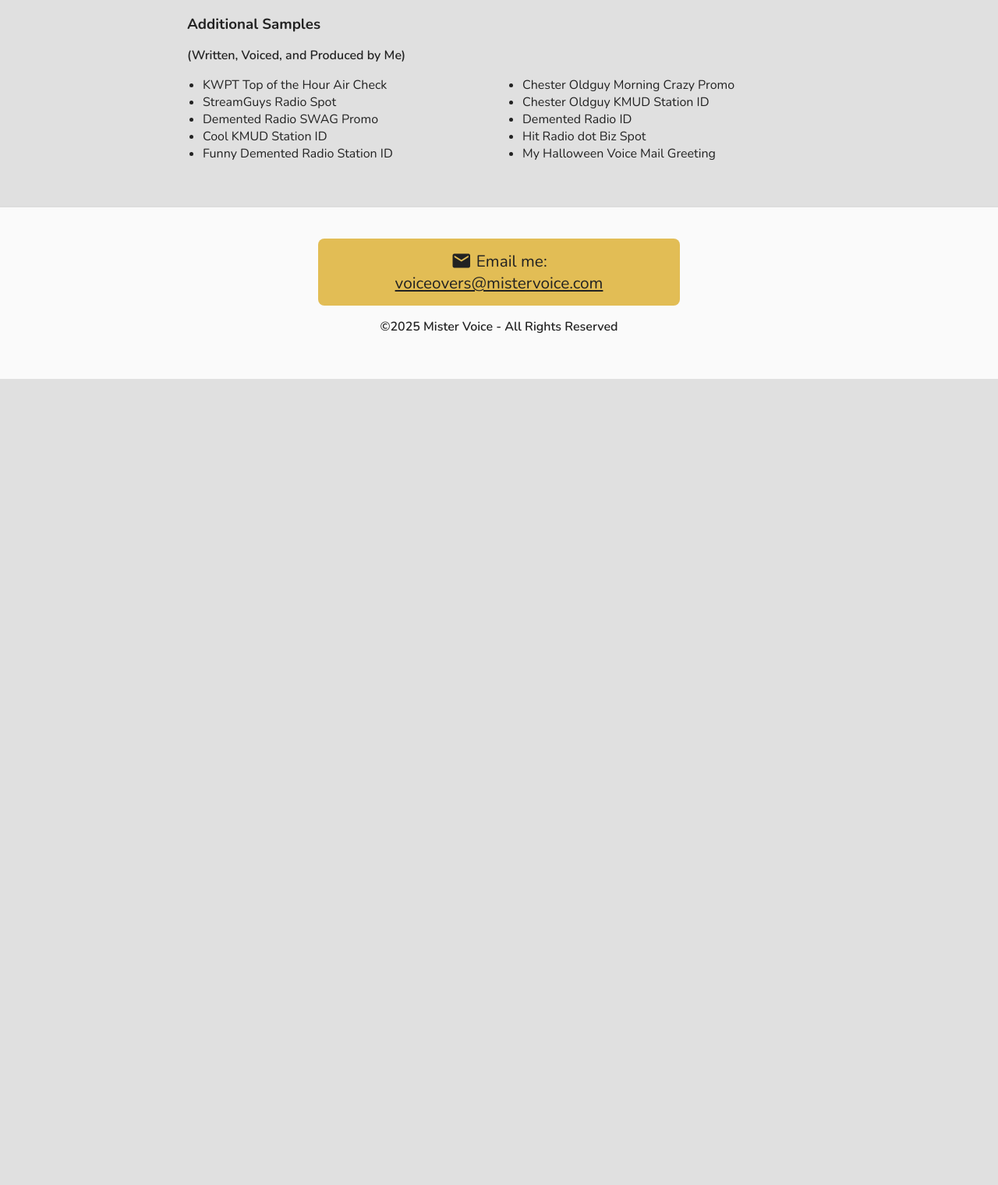
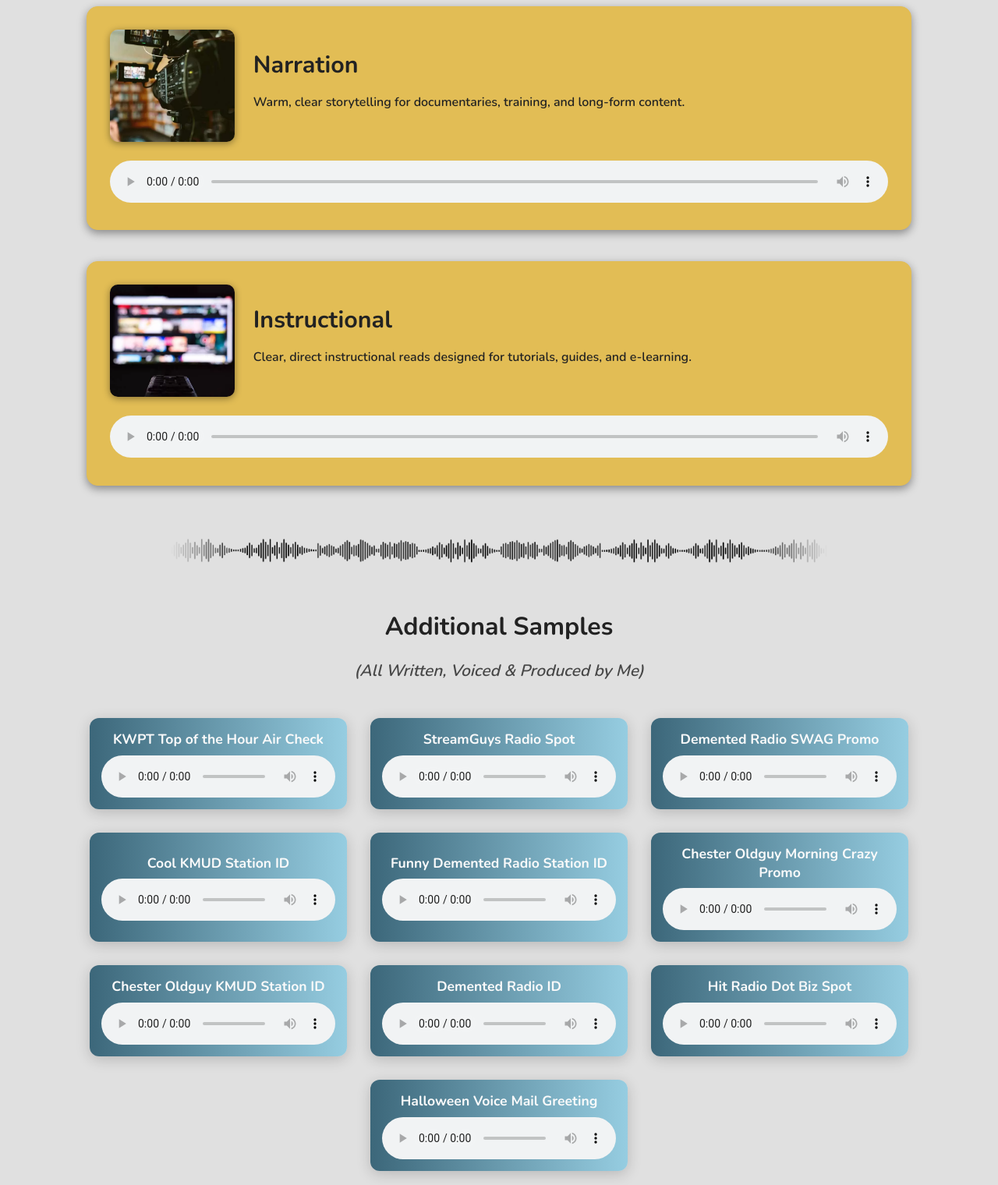
Before and after one commit to lilyyassemi/chatgpt_v1, a plain HTML site: page demos.html in a window 1280 px wide. Shown: the part 1260-2780 px from the top of the page at 78% size. Before the commit the page ends 1746 px from the top, so only its background shows below. Drawn offline with nearby package versions, Linux system fonts and the light colour scheme; a web font is replaced by a local one.

Commit message:
Adjusted site for basic demo readiness

```diff
--- a/demos.html
+++ b/demos.html
@@ -25,78 +25,150 @@
         </nav>
     </div>
 </header>
-
 <section class="demos-page-section">
     <h1>Professional Voice Demos</h1>
+
     <p class="demos-page-teaser">
-        Explore a few of my featured demos to hear how I bring projects and ideas to life.
-        For the complete collection, visit my <a href="#samples">Samples of My Work</a> below.
+        A curated selection of my most-requested demo styles — each
+        <strong>Written, Voiced, and Produced by Me</strong>.
+        Browse all demos below to get a full sense of my range and delivery.
     </p>
 
-    <!-- Featured Demos -->
-    <div class="featured-demos">
-        <div class="demo-item">
-            <img src="images/demo/commercial.jpg" alt="Commercial Demo">
-            <h3>Commercial</h3>
-            <p>Engaging reads designed to capture attention and drive results.</p>
+    <!-- ===== CATEGORY SECTIONS WITH PHOTOS ===== -->
+    <div class="demo-page-categories">
+        <div class="demo-category">
+            <div class="category-info">
+                <img src="images/demo/commercial.jpg" alt="Commercial Voiceover">
+                <div>
+                    <h2>Commercial</h2>
+                    <p>Engaging reads crafted to grab attention and motivate listeners.</p>
+                </div>
+            </div>
+
             <audio controls>
                 <source src="audio/commercial.mp3" type="audio/mpeg">
             </audio>
         </div>
 
-        <div class="demo-item">
-            <img src="images/demo/narration.jpg" alt="Narration Demo">
-            <h3>Narration</h3>
-            <p>Professional narration for training, e-learning, or storytelling.</p>
+        <div class="demo-category">
+            <div class="category-info">
+                <img src="images/demo/promotional.jpg" alt="Promotional Voiceover">
+                <div>
+                    <h2>Promotional</h2>
+                    <p>Energetic, polished promo reads for campaigns, events, and brand messaging.</p>
+                </div>
+            </div>
+
+            <audio controls>
+                <source src="audio/promotional.mp3" type="audio/mpeg">
+            </audio>
+        </div>
+
+        <div class="demo-category">
+            <div class="category-info">
+                <img src="images/demo/animation.jpg" alt="Animation Voiceover">
+                <div>
+                    <h2>Animation</h2>
+                    <p>Dynamic character voices tailored for animation, games, and creative media.</p>
+                </div>
+            </div>
+
+            <audio controls>
+                <source src="audio/animation.mp3" type="audio/mpeg">
+            </audio>
+        </div>
+
+        <div class="demo-category">
+            <div class="category-info">
+                <img src="images/demo/narration.jpg" alt="Narration Voiceover">
+                <div>
+                    <h2>Narration</h2>
+                    <p>Warm, clear storytelling for documentaries, training, and long-form content.</p>
+                </div>
+            </div>
+
             <audio controls>
                 <source src="audio/narration.mp3" type="audio/mpeg">
             </audio>
         </div>
 
-        <div class="demo-item">
-            <img src="images/demo/commercial.jpg" alt="Instructional Demo">
-            <h3>Instructional</h3>
-            <p>Clear, concise instructions for tutorials, guides, and demos.</p>
+        <div class="demo-category">
+            <div class="category-info">
+                <img src="images/demo/instructional.jpg" alt="Instructional Voiceover">
+                <div>
+                    <h2>Instructional</h2>
+                    <p>Clear, direct instructional reads designed for tutorials, guides, and e-learning.</p>
+                </div>
+            </div>
+
             <audio controls>
                 <source src="audio/instructional.mp3" type="audio/mpeg">
             </audio>
         </div>
 
-        <div class="demo-item">
-            <img src="images/demo/commercial.jpg" alt="Animation Demo">
-            <h3>Animation</h3>
-            <p>Character voices and dynamic reads for games, animations, and projects.</p>
-            <audio controls>
-                <source src="audio/animation.mp3" type="audio/mpeg">
-            </audio>
-        </div>
-
-        <div class="demo-item">
-            <img src="images/demo/corporate.jpg" alt="Promotional Demo">
-            <h3>Promotional</h3>
-            <p>Vibrant promo reads for campaigns, events, and marketing materials.</p>
-            <audio controls>
-                <source src="audio/promotional.mp3" type="audio/mpeg">
-            </audio>
-        </div>
     </div>
 
-    <!-- Secondary Samples -->
+    <img src="images/soundwaves.png" class="soundwaves" alt="Soundwaves">
+
+    <!-- ===== ADDITIONAL SAMPLES ===== -->
     <div class="secondary-samples" id="samples">
-        <h3>Additional Samples</h3>
-        <p>(Written, Voiced, and Produced by Me)</p>
-        <ul>
-            <li>KWPT Top of the Hour Air Check</li>
-            <li>StreamGuys Radio Spot</li>
-            <li>Demented Radio SWAG Promo</li>
-            <li>Cool KMUD Station ID</li>
-            <li>Funny Demented Radio Station ID</li>
-            <li>Chester Oldguy Morning Crazy Promo</li>
-            <li>Chester Oldguy KMUD Station ID</li>
-            <li>Demented Radio ID</li>
-            <li>Hit Radio dot Biz Spot</li>
-            <li>My Halloween Voice Mail Greeting</li>
-        </ul>
+
+        <h1>Additional Samples</h1>
+        <p class="sample-note">(All Written, Voiced & Produced by Me)</p>
+
+        <div class="additional-grid">
+
+            <!-- Repeat this block for each sample -->
+            <div class="audio-section">
+                <h4>KWPT Top of the Hour Air Check</h4>
+                <audio controls src="audio/kwpt.mp3"></audio>
+            </div>
+
+            <div class="audio-section">
+                <h4>StreamGuys Radio Spot</h4>
+                <audio controls src="audio/streamguys.mp3"></audio>
+            </div>
+
+            <div class="audio-section">
+                <h4>Demented Radio SWAG Promo</h4>
+                <audio controls src="audio/demented-swag.mp3"></audio>
+            </div>
+
+            <div class="audio-section">
+                <h4>Cool KMUD Station ID</h4>
+                <audio controls src="audio/kmud-cool.mp3"></audio>
+            </div>
+
+            <div class="audio-section">
+                <h4>Funny Demented Radio Station ID</h4>
+                <audio controls src="audio/funny-id.mp3"></audio>
+            </div>
+
+            <div class="audio-section">
+                <h4>Chester Oldguy Morning Crazy Promo</h4>
+                <audio controls src="audio/chester-crazy.mp3"></audio>
+            </div>
+
+            <div class="audio-section">
+                <h4>Chester Oldguy KMUD Station ID</h4>
+                <audio controls src="audio/chester-id.mp3"></audio>
+            </div>
+
+            <div class="audio-section">
+                <h4>Demented Radio ID</h4>
+                <audio controls src="audio/demented-id.mp3"></audio>
+            </div>
+
+            <div class="audio-section">
+                <h4>Hit Radio Dot Biz Spot</h4>
+                <audio controls src="audio/hitradio.mp3"></audio>
+            </div>
+
+            <div class="audio-section">
+                <h4>Halloween Voice Mail Greeting</h4>
+                <audio controls src="audio/halloween.mp3"></audio>
+            </div>
+        </div>
     </div>
 </section>
 
--- a/style.css
+++ b/style.css
@@ -5,6 +5,8 @@
     font-style: normal;
     font-display: swap;
 }
+
+
 
 body {
     margin: 0;
@@ -48,6 +50,9 @@ nav {
 .soundwaves {
     width: 75%;
     height: auto;
+    display: block;
+    margin: 0 auto;
+    justify-self: center;
     /*margin-top: 25px;*/
     mask-image: linear-gradient(
         to right,
@@ -149,6 +154,10 @@ nav a {
     font-size: 1.3em;
     cursor: pointer;
     box-shadow: 3px 3px 8px #000;
+}
+
+.hero-button a {
+    text-decoration: none;
 }
 
 /* DEMO SECTION */
@@ -608,7 +617,115 @@ ABOUT PAGE
    ---------------------
 */
 
+/* =========== DEMOS PAGE =========== */
+
 .demos-page-section {
+    padding: 2rem 1rem;
+}
+
+.demos-page-section h1 {
+    text-align: center;
+    margin: 0;
+}
+
+.demos-page-teaser {
+    max-width: 70%;
+    text-align: center;
+    margin: 0.5rem auto 3rem;
+    font-size: 1.2rem;
+}
+
+/* CATEGORY BLOCK */
+
+.demo-page-categories {
+    display: flex;
+    flex-direction: column;
+    justify-content: center;
+    align-items: center;
+}
+
+.demo-category {
+    background: #E2BD55;
+    border: 1px solid #E2BD55;
+    border-radius: 14px;
+    padding: 1.8rem;
+    margin-bottom: 2.5rem;
+    box-shadow: 0 4px 12px rgba(0,0,0,0.4);
+    width: 80%;
+
+}
+
+.category-info {
+    display: flex;
+    align-items: center;
+    gap: 1.5rem;
+    margin-bottom: 1rem;
+}
+
+.category-info img {
+    width: 160px;
+    border-radius: 10px;
+    box-shadow: 0 2px 10px rgba(0,0,0,0.4);
+}
+
+.category-info h2 {
+    font-size: 1.9rem;
+    margin: 0;
+}
+
+/* Audio Player */
+.demo-category audio,
+.sample-card audio {
+    width: 100%;
+    margin-top: 0.5rem;
+}
+
+/* ADDITIONAL SAMPLES */
+.secondary-samples {
+    margin-top: 2rem;
+}
+
+.sample-note {
+    margin-bottom: 2rem;
+    font-size: 1.3em;
+    font-style: italic;
+    opacity: 0.8;
+    text-align: center;
+}
+
+.additional-grid {
+    display: flex;
+    flex-direction: row;
+    flex-wrap: wrap;
+    justify-content: center;
+    /* gap: 1.5rem;
+    grid-template-columns: repeat(auto-fit, minmax(260px, 1fr)); */
+}
+
+.demos-page-section .audio-section {
+    font-size: 1.3em;
+    color: #fafafa;
+    margin: 15px;
+    background: linear-gradient(to left, #96CDE1, #3C677A);
+    border-radius: 12px;
+    box-shadow: 0 4px 18px rgba(0,0,0,0.18);
+    padding: 15px;
+    width: 300px;
+    display: flex;
+    flex-direction: column;
+    justify-content: center;
+    vertical-align: center;
+}
+
+.demos-page-section .audio-section h4 {
+    margin-top: 0;
+    margin-bottom: 0.5em;
+    font-size: 1.1rem;
+    text-align: center;
+}
+
+
+/* .demos-page-section {
     max-width: 1000px;
     margin: 0 auto;
     padding: 40px 20px;
@@ -662,9 +779,9 @@ ABOUT PAGE
 .secondary-samples ul {
     list-style-type: disc;
     padding-left: 20px;
-    column-count: 2; /* Two-column "sea of samples" */
+    column-count: 2;
     column-gap: 40px;
-}
+} */
 
 
 /* FOR DEPTH:
```
Also changed, not shown: about.html (+2 -2 lines), index.html (+15 -4 lines), images/demo/animation.jpg (renamed from images/demo/corporate.jpg), images/demo/instructional.jpg (added), images/demo/promotional.jpg (added).
